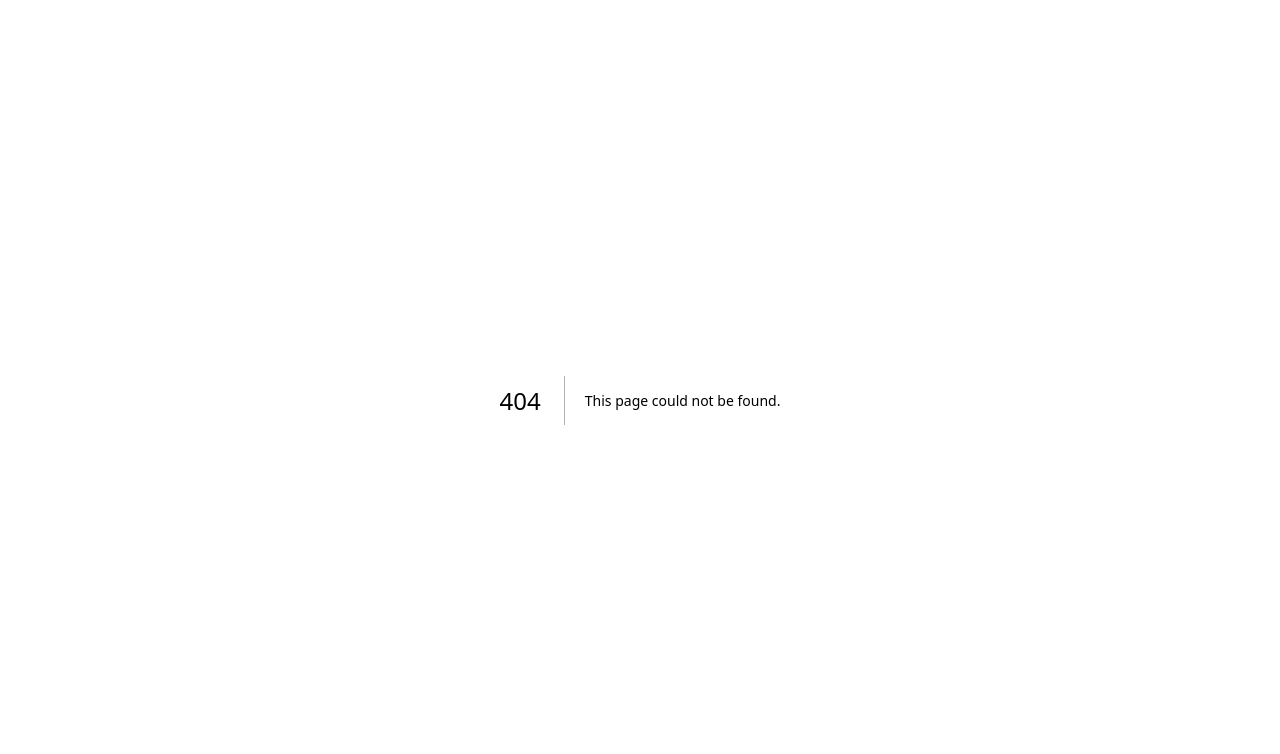
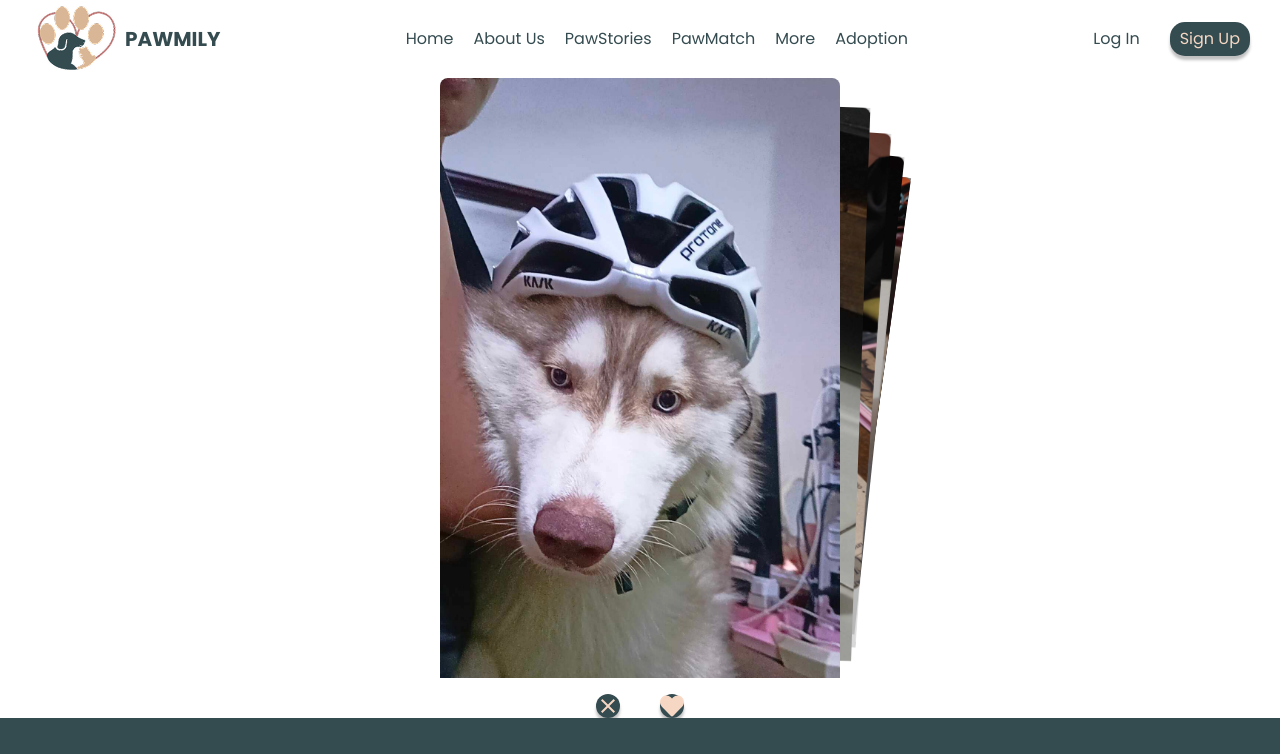
Before and after one commit to francisnicholasramos/pawmily, a Next.js app in the folder my-app/: page /paw-match in a window 1280 px wide. Before the commit this address had no page. Shown: the top 754 px of the page. Built offline with nearby package versions, Linux system fonts and the light colour scheme.

Commit message:
Add routes

```diff
--- /dev/null
+++ b/my-app/app/components/PawMatch/PawMatchContent.tsx
@@ -0,0 +1,59 @@
+"use client";
+import React from "react";
+import Image from "next/image";
+import { FaHeart } from "react-icons/fa";
+import { MdClose } from "react-icons/md";
+
+import cardData from "@/app/paw-match/cardData";
+import Button from "../Button";
+
+import SlapContainer from "@/assets/images/slap-container.png";
+import PassContainer from "@/assets/images/pass-container.png";
+import Slap from "@/assets/images/pawHeart.png";
+import Pass from "@/assets/images/pass.png";
+
+import { Swiper, SwiperSlide } from "swiper/react";
+import "swiper/css";
+import "swiper/css/effect-cards"; // Ensure correct styles are imported
+import { EffectCards } from "swiper/modules";
+
+const PawMatchContent = () => {
+  return (
+    <div className="flex justify-center mx-[125px] py-[125]">
+      <div>
+        <Swiper
+          effect={"cards"}
+          grabCursor={true}
+          modules={[EffectCards]}
+          className="w-[400px] h-[600px] max-w-full"
+        >
+          {cardData.map((card, index) => (
+            <SwiperSlide>
+              <Image
+                key={index}
+                src={card.image}
+                alt={card.alt}
+                width={card.width}
+                height={card.height}
+                className="rounded-lg"
+              />
+            </SwiperSlide>
+          ))}
+        </Swiper>
+
+        <div className="flex justify-center space-x-10 mt-4">
+          <Button className="rounded-full p-[20]">
+            <MdClose className="text-2xl"/>
+          </Button>
+
+          <Button className="rounded-full p-[20]">
+            <FaHeart className="text-2xl"/>
+          </Button>
+        </div>
+      </div>
+
+    </div>
+  );
+};
+
+export default PawMatchContent;
--- /dev/null
+++ b/my-app/app/paw-match/cardData.tsx
@@ -0,0 +1,78 @@
+import Blue1 from "@/assets/images/blue1.jpg";
+import Blue2 from "@/assets/images/blue2.jpg";
+import Blue3 from "@/assets/images/blue3.jpg";
+import Blue4 from "@/assets/images/blue4.jpg";
+import Blue5 from "@/assets/images/blue5.jpg";
+import Visi from "@/assets/images/visi.jpg";
+import Winter from "@/assets/images/winter.jpg";
+import Shadow from "@/assets/images/shadow.jpg"
+
+const card = [
+  {
+    image: Blue4.src,
+    name: "BlueDog",
+    breed: "Siklistang Abnoy",
+    width: 400,
+    height: 550,
+    alt: "pets",
+  },
+  {
+    image: Visi.src,
+    name: "Visi(tor)",
+    breed: "Calico",
+    width: 400,
+    height: 550,
+    alt: "pets",
+  },
+  {
+    image: Blue1.src,
+    name: "Blue",
+    breed: "Siberian Monkey",
+    width: 400,
+    height: 550,
+    alt: "pets",
+  },
+  {
+    image: Winter.src,
+    name: "Winter",
+    breed: "White Summer",
+    width: 400,
+    height: 550,
+    alt: "pets",
+  },
+  {
+    image: Blue3.src,
+    name: "Porman",
+    breed: "Aspin",
+    width: 400,
+    height: 550,
+    alt: "pets",
+  },
+  {
+    image: Shadow.src,
+    name: "Shadow",
+    breed: "Aspin",
+    width: 400,
+    height: 550,
+    alt: "pets",
+  },
+
+  {
+    image: Blue5.src,
+    name: "Cuteness Overload",
+    breed: "Samoyed",
+    width: 400,
+    height: 550,
+    alt: "pets",
+  },
+  {
+    image: Blue2.src,
+    name: "Blue",
+    breed: "Siberian Husky",
+    width: 400,
+    height: 550,
+    alt: "pets",
+  },
+];
+
+export default card;
--- /dev/null
+++ b/my-app/app/paw-match/page.tsx
@@ -0,0 +1,18 @@
+import React from 'react'
+import Navbar from '../components/Navbar'
+import PawMatchContent from '../components/PawMatch/PawMatchContent'
+import Footer from '../components/Footer'
+import DirectoryLinks from '../components/DirectoryLinks'
+
+const page = () => {
+  return (
+    <div>
+        <Navbar />
+        <PawMatchContent />
+        <Footer />
+        <DirectoryLinks />
+    </div>
+  )
+}
+
+export default page
```
